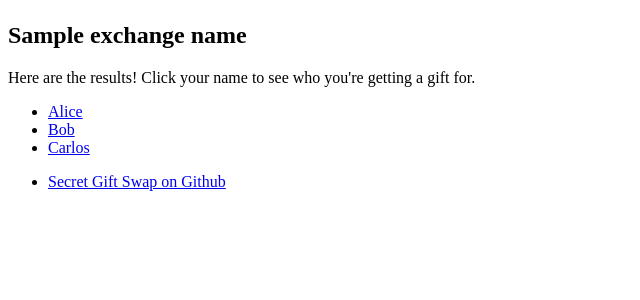
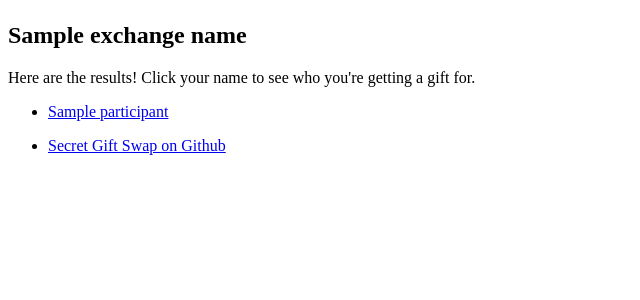
Before and after one commit to dasnessie/Secret-Gift-Swap, a Flask app: template templates/exchange-overview.html in a window 1280 px wide. Shown: the part 58-358 px from the top of the page, without its empty margins (0-640 px from the left). Run offline with Flask 3, Linux system fonts and the light colour scheme; the template is opened without the code that fills it: most values are stand-ins (such as "Sample title", 1, 10 or a date in 2020).

Commit message:
feat: :sparkles: Exchanges displayed by the app are now connected to the database

```diff
--- a/app.py
+++ b/app.py
@@ -6,7 +6,12 @@ from slugify import slugify
 
 from databaseHandler import DatabaseHandler
 from exchange import Exchange
-from participant import Participant
+from match import get_giftee_for_giver
+from participant import (
+    Participant,
+    get_participant_by_id,
+    get_single_participant_by_name,
+)
 from utils import get_pairing_with_probabilities
 
 app = Flask(__name__)
@@ -33,7 +38,7 @@ def get_db():
 
 
 @app.teardown_appcontext
-def close_db(error=None):
+def close_db(_error=None):
     db = g.pop("db", None)
     if db is not None:
         db.close_connection()
@@ -73,14 +78,31 @@ def create_exchange(exchange_name):
 
 @app.route("/<exchange_name>")
 def view_exchange(exchange_name):
-    return render_template("exchange-overview.html", exchangeName=exchange_name)
+    db = get_db()
+    exchange = db.get_exchange(exchange_name)
+    return render_template(
+        "exchange-overview.html",
+        exchangeName=exchange_name,
+        participants=exchange.participants,
+    )
 
 
 @app.route("/<exchange_name>/results/<participant_name>")
 def view_exchange_participant_result(exchange_name, participant_name):
-    # Ask user to confirm their name
+    db = get_db()
+    exchange = db.get_exchange(exchange_name)
+    giver_id = get_single_participant_by_name(
+        exchange.participants,
+        participant_name,
+    ).uuid
+    giftee = get_participant_by_id(
+        exchange.participants,
+        get_giftee_for_giver(exchange.pairing, giver_id),
+    )
+    # TODO Ask user to confirm their name
     return render_template(
         "exchange-user-result.html",
         exchangeName=exchange_name,
         participantName=participant_name,
+        gifteeName=giftee.get_name(),
     )
--- a/templates/exchange-overview.html
+++ b/templates/exchange-overview.html
@@ -5,8 +5,8 @@
     <h2>{{ exchangeName }}</h2>
     <p>{{ _("Here are the results! Click your name to see who you're getting a gift for.") }}</p>
     <ul>
-        <li><a href="/{{ exchangeName }}/results/Alice">Alice</a></li>
-        <li><a href="/{{ exchangeName }}/results/Bob">Bob</a></li>
-        <li><a href="/{{ exchangeName }}/results/Carlos">Carlos</a></li>
+        {% for participant in participants %}
+        <li><a href="/{{ exchangeName }}/results/{{ participant.get_name() }}">{{ participant.get_name() }}</a></li>
+        {% endfor %}
     </ul>
 {% endblock %}
--- a/templates/exchange-user-result.html
+++ b/templates/exchange-user-result.html
@@ -4,5 +4,5 @@
 {% block content %}
     <h2>{{ exchangeName }}</h2>
     <p>{{ _('Hello %(name)s!', name=participantName) }}</p>
-    <p>{{ _("You're getting a gift for Dagobert Duck.") }}</p>
+    <p>{{ _("You're getting a gift for %(giftee)s.", giftee=gifteeName) }}</p>
 {% endblock %}
```
Also changed, not shown: participant.py (+24 -1 lines), translations/de/LC_MESSAGES/messages.po, translations/en/LC_MESSAGES/messages.po.
